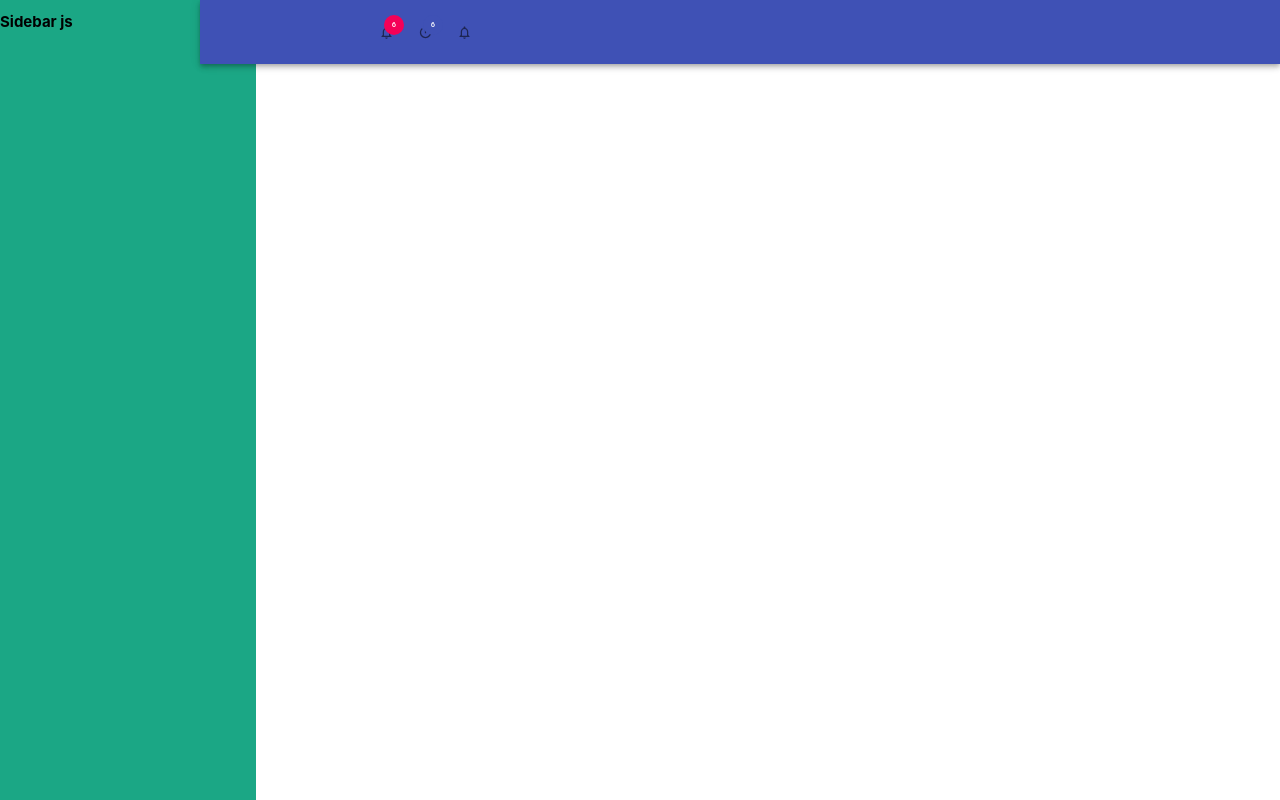
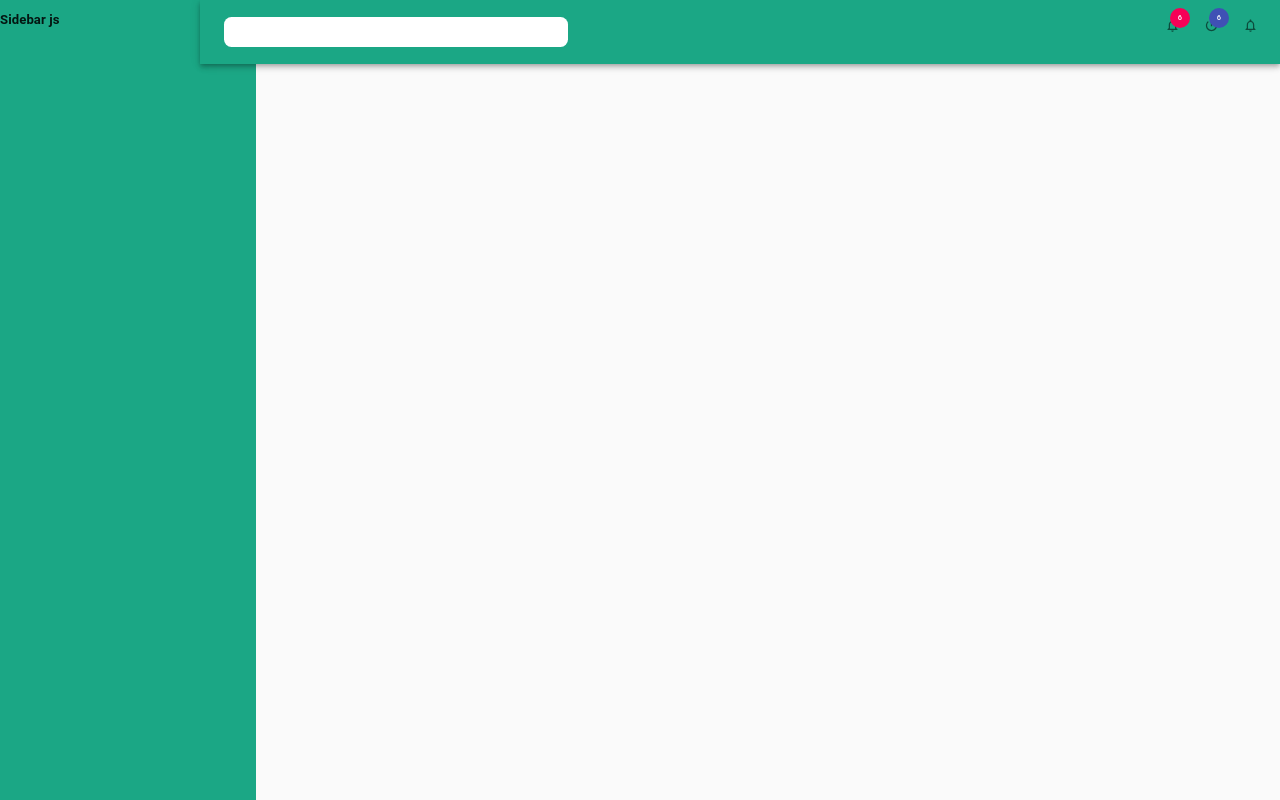
Before and after one commit to TabotCharlesBessong/MaterialUI, a React (Create React App) app in the folder LoginAndRegistration/: page / in a window 1280 px wide. Built offline with nearby package versions, Linux system fonts and the light colour scheme.

Commit message:
begining with customise components

```diff
--- a/LoginAndRegistration/src/App.css
+++ b/LoginAndRegistration/src/App.css
@@ -4,6 +4,7 @@
 
 html{
   font-size: 62.5%;
+  box-sizing: border-box;
 }
 
 .App-logo {
--- a/LoginAndRegistration/src/App.js
+++ b/LoginAndRegistration/src/App.js
@@ -3,12 +3,13 @@ import './App.css';
 import Sidebar from './components/Sidebar';
 import { makeStyles } from '@material-ui/styles';
 import Header from './components/Header';
+import { CssBaseline } from '@material-ui/core';
 
 const useStyles = makeStyles({
   app:{
     // padding:'32rem',
     width:'100%',
-    // margin:'10rem'
+    paddingLeft:'32rem'
   }
 })
 
@@ -16,10 +17,12 @@ function App() {
   const classes = useStyles()
   return (
     <>
+
       <Sidebar/>
       <div className={classes.app}>
         <Header/>
       </div>
+      <CssBaseline/>
     </>
   );
 }
--- a/LoginAndRegistration/src/components/Header.js
+++ b/LoginAndRegistration/src/components/Header.js
@@ -4,17 +4,39 @@ import { AppBar, Badge, Grid, IconButton, InputBase, Toolbar } from '@material-u
 import PowerSettingsNewIcon from "@material-ui/icons/PowerSettingsNew"
 import React from 'react'
 import NotficationNoneIcon from "@material-ui/icons/NotificationsNone"
+import { makeStyles } from '@material-ui/styles'
+
+
+const useStyles = makeStyles({
+  root:{
+    background:'#1ba785',
+    float:'right',
+  },
+  header1:{
+    position:'absolute',
+    top:'0.6rem',
+    right:'1rem'
+  },
+  header2:{
+    background:'#fff',
+    color:"#222",
+    width:'100%',
+    borderRadius:'0.75rem',
+    height:'3rem'
+  }
+})
 
 const Header = () => {
+  const classes = useStyles()
   return (
     <div className='header'>
-      <AppBar position='ststic'>
+      <AppBar position='ststic' className={classes.root}>
         <Toolbar>
           <Grid container>
-            <Grid item >
+            <Grid item xs={6} lg={4} className={classes.header2} >
              <InputBase/>
             </Grid>
-            <Grid item  >
+            <Grid item xs={6} lg={8} className={classes.header1} >
              <IconButton>
                <Badge badgeContent={6} color='secondary'>
                  <NotficationNoneIcon/>
```
Also changed, not shown: 1 other file (tests, documents, lock files or other folders).
